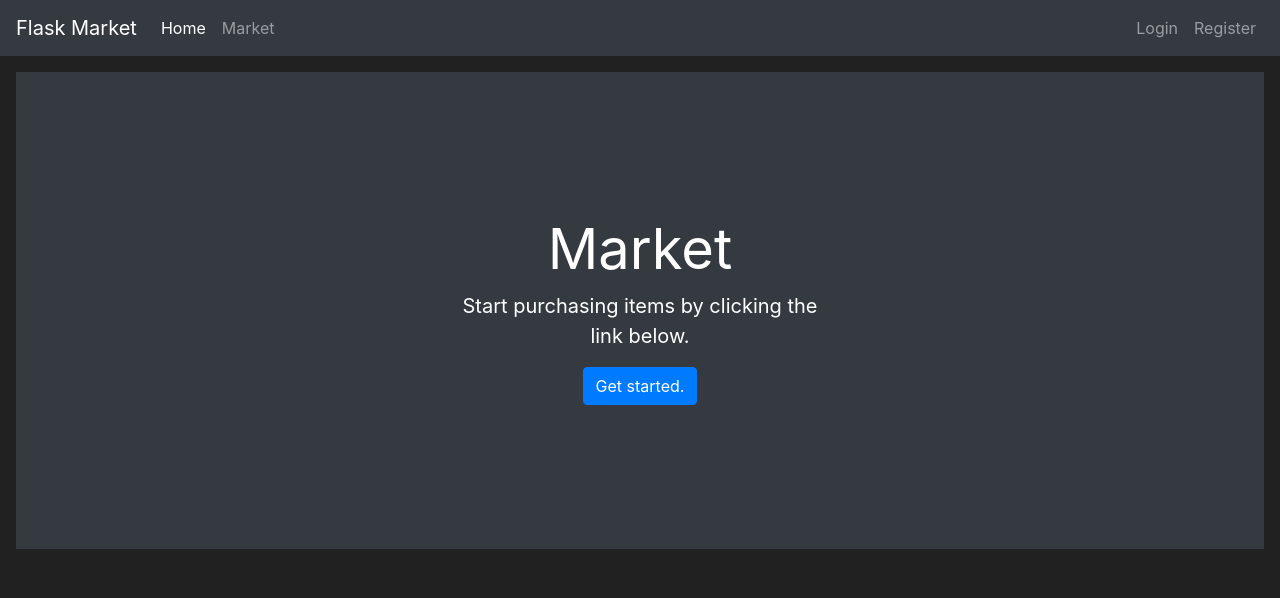
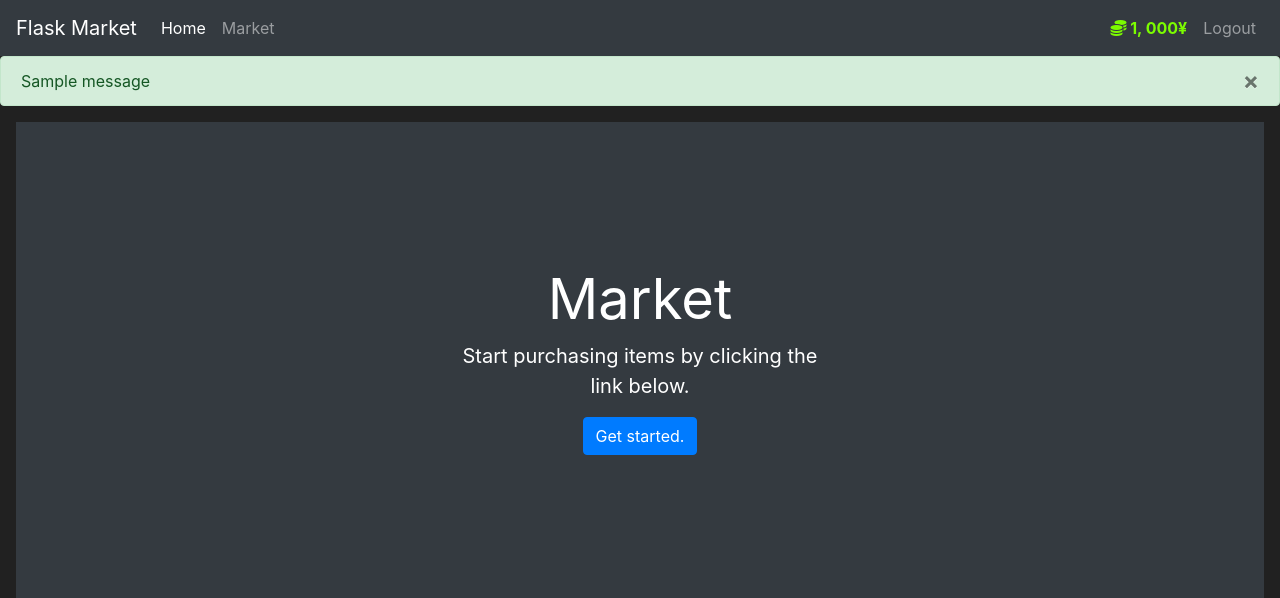
Before and after one commit to BiChong-Jin/Flask-market, a Flask app: page / in a window 1280 px wide. Shown: the top 598 px of the page. Run offline with Flask 3, Linux system fonts and the light colour scheme; a user stored in the database is signed in; one stand-in notice (Sample message) is shown; some libraries are stand-ins or nearby versions.

Commit message:
Add files via upload

```diff
--- a/FlaskMarket/market/templates/base.html
+++ b/FlaskMarket/market/templates/base.html
@@ -28,16 +28,42 @@
                 <a class="nav-link" href="{{ url_for('market_page')}}">Market</a>
             </li>
           </ul>
+            {% if current_user.is_authenticated %}
+              <ul class="navbar-nav">
+                <li class="nav-item">
+                    <a class="nav-link" style="color: lawngreen; font-weight: bold">
+                      <i class="fas fa-coins"></i>
+                      {{ current_user.prettier_budget }}
+                    </a>
+                </li>
+                <li class="nav-item">
+                  <a class="nav-link" href="{{ url_for('logout_page') }}">Logout</a>
+                </li>
+              </ul>
+            {% else %}
               <ul class="navbar-nav">
                 <li class="nav-item">
                   <a class="nav-link" href="{{ url_for('login_page') }}">Login</a>
                 </li>
                 <li class="nav-item">
-                <a class="nav-link" href="{{ url_for('register_page')}}">Register</a>
+                  <a class="nav-link" href="{{ url_for('register_page') }}">Register</a>
                 </li>
               </ul>
+            {% endif %}
         </div>
       </nav>
+      {% with messages = get_flashed_messages(with_categories=true) %}
+        {% if messages %}
+          {% for category, message in messages %}
+            <div class="alert alert-{{ category }}">
+              <button type="button" class="m1-2 mb-1 close" data-dismiss="alert" aria-label="Close">
+                <span aria-hidden="true">&times;</span>
+              </button>
+              {{ message }}
+            </div>
+          {% endfor %}
+        {% endif %}
+      {% endwith %}
       {% block content %}
 
       {% endblock %}
```
Lines whose indentation alone changed are shown as unchanged.
